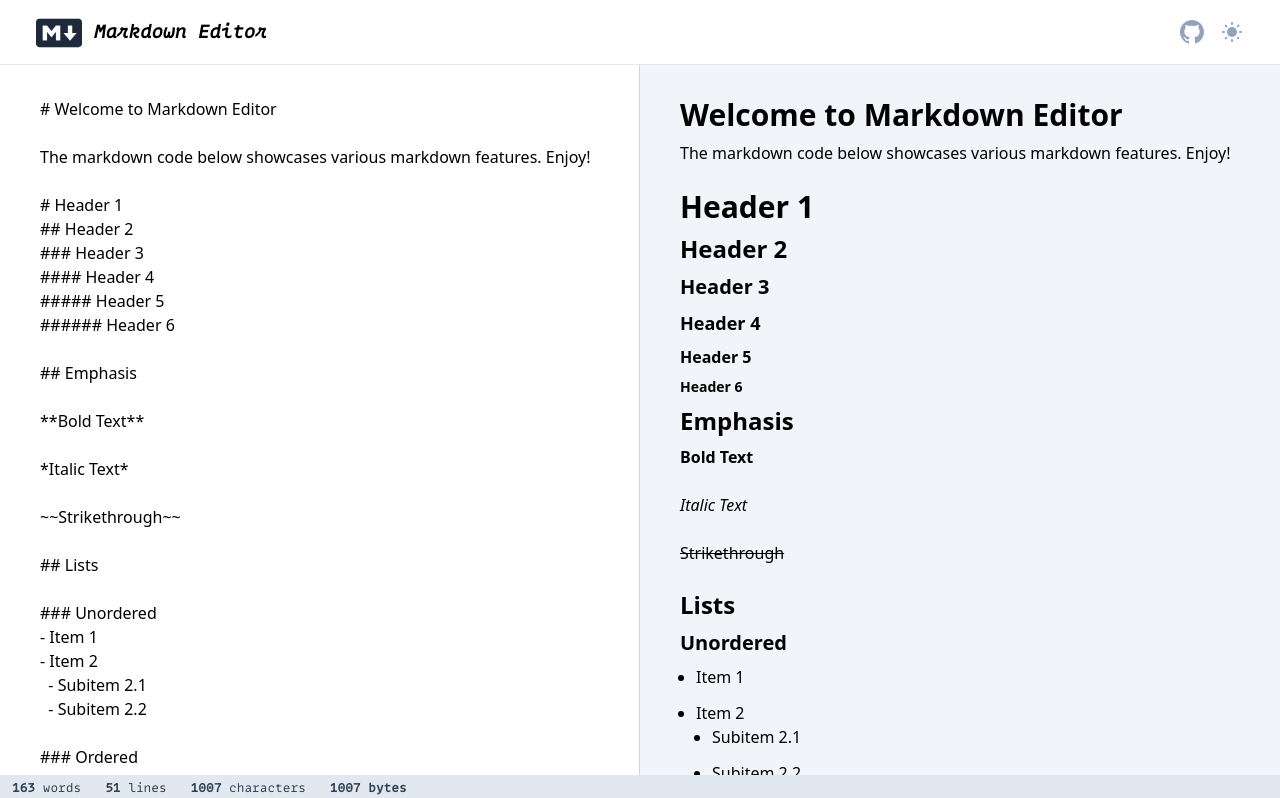
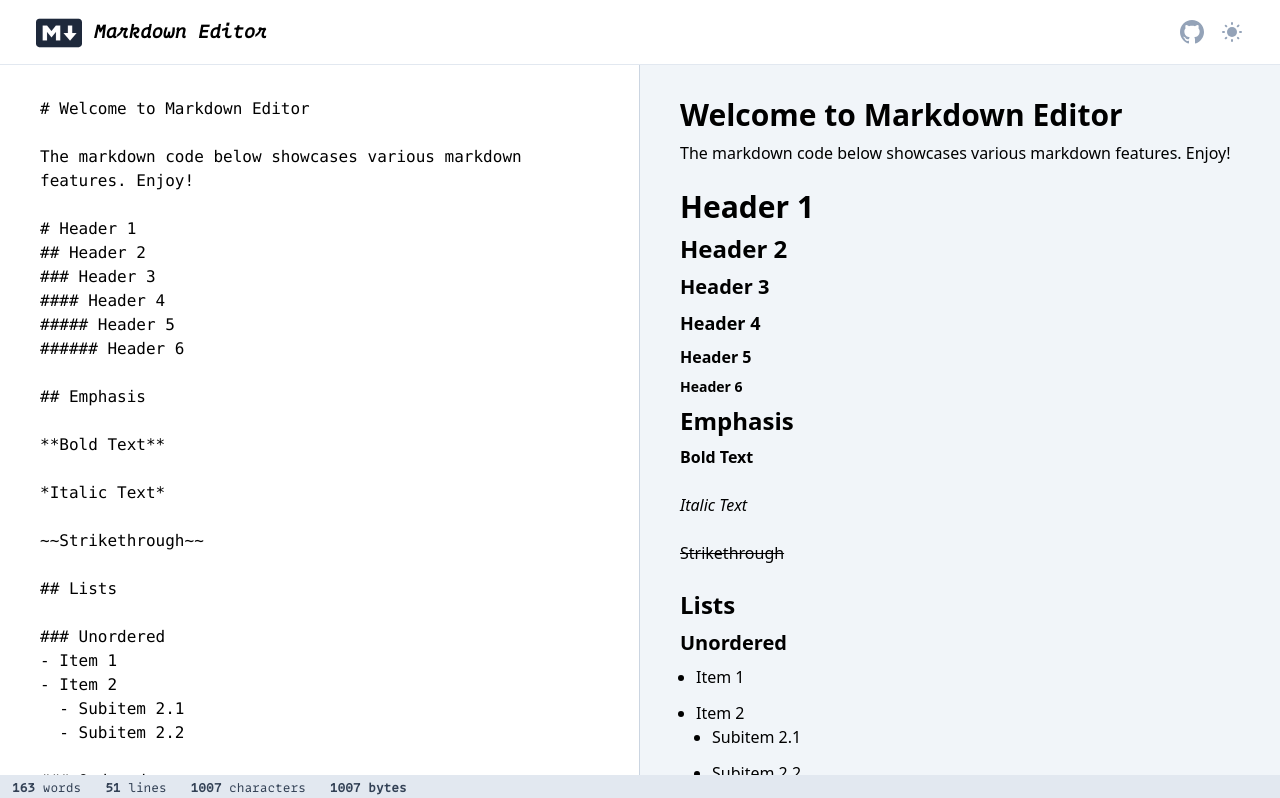
Before and after one commit to Owned-Operated/markdowneditor, a Next.js app: page / in a window 1280 px wide. Shown: the top 798 px of the page. Built offline with nearby package versions, Linux system fonts and the light colour scheme.

Commit message:
Monospace font for the Editor side

```diff
--- a/components/MarkdownEditor.js
+++ b/components/MarkdownEditor.js
@@ -6,7 +6,7 @@ function MarkdownEditor({ value, onChange }) {
 			value={value}
 			onChange={(e) => onChange(e.target.value)}
 			rows={30}
-			className="w-1/2 h-full p-6 md:px-10 md:py-8 border-r border-slate-300 resize-none dark:border-slate-600 dark:bg-slate-600 dark:text-slate-300"
+			className="w-1/2 h-full p-6 md:px-10 md:py-8 border-r border-slate-300 resize-none dark:border-slate-600 dark:bg-slate-600 dark:text-slate-300 focus:outline-none font-mono"
 		/>
 	)
 }
--- a/styles/globals.css
+++ b/styles/globals.css
@@ -3,9 +3,6 @@
 @tailwind utilities;
 
 @layer base {
-	main textarea {
-		@apply focus:outline-none
-	}
 	main h1 {
 		@apply text-3xl mb-2 font-semibold
 	}
```
